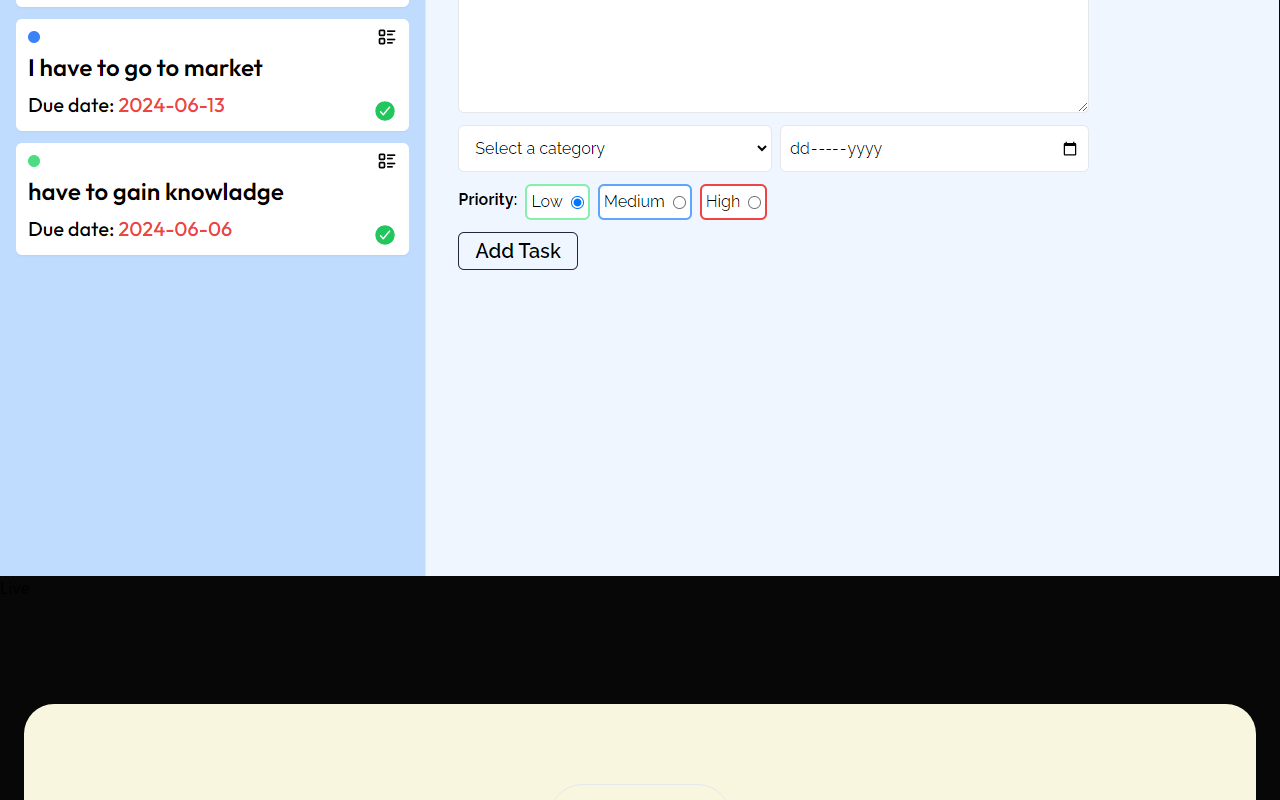
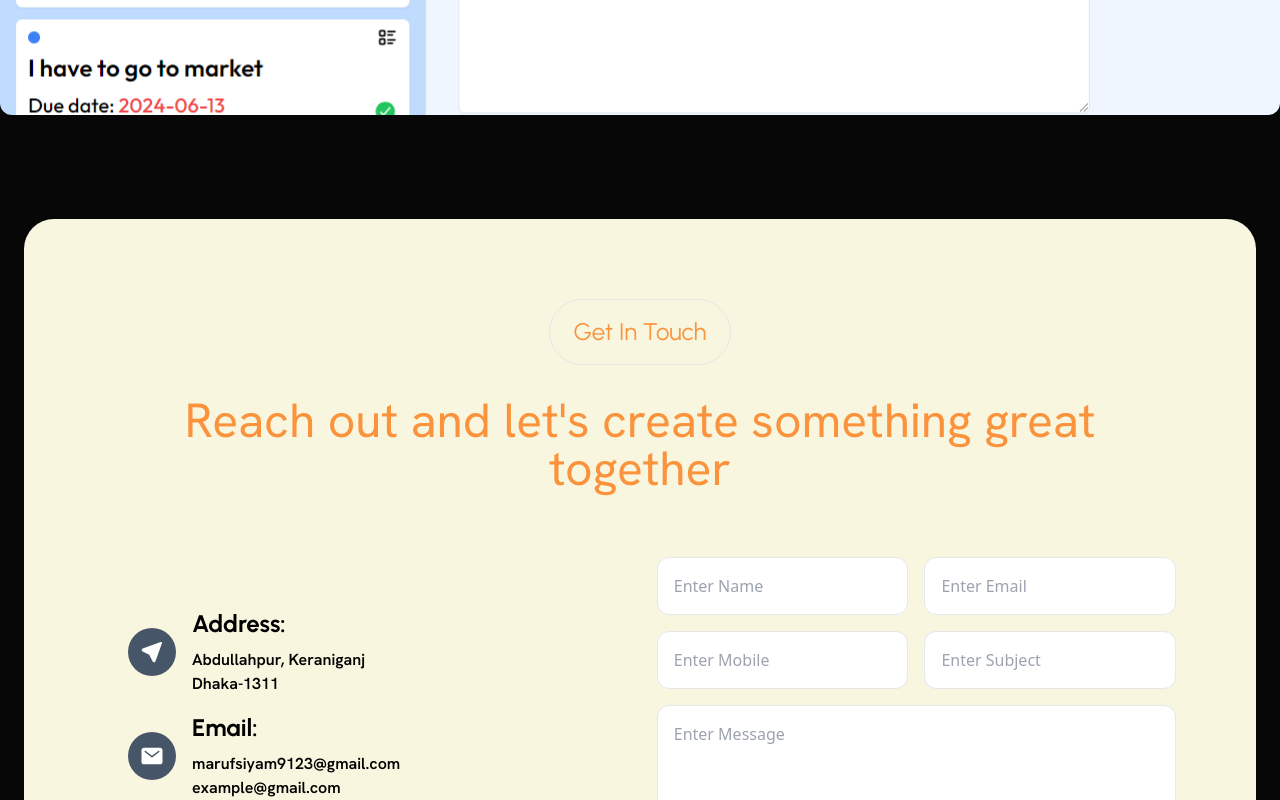
Before and after one commit to marufsiyam91/MarufSiyam, a React (Vite) app: page / in a window 1280 px wide. Shown: the part 3239-4039 px from the top of the page. Built offline with nearby package versions, Linux system fonts and the light colour scheme; a web font is replaced by a local one.

Commit message:
project card designed

```diff
--- a/src/Components/Project.jsx
+++ b/src/Components/Project.jsx
@@ -6,10 +6,16 @@ const Project = ({image, title, liveLink, gitLink}) => {
     // const navigate = useNavigate()
 
   return (
-    <div>
-        <img src={image} alt="" />
-        {/* <button onClick={() => navigate(liveLink)}>Live</button> */}
-        <a href={liveLink}>Live</a>
+    <div className="w-full h-[450px] overflow-hidden relative rounded-xl group">
+          <img className="relative top-0 left-0 w-full h-auto transition-transform duration-1000 ease-in-out transform group-hover:-translate-y-[calc(100%-450px)]" src={image} alt="" />
+          <div className="absolute flex w-full h-[450px] top-0 left-0 bg-orange-400 bg-opacity-60 opacity-0 transition-opacity duration-150 delay-1000 group-hover:flex items-center justify-center gap-4 group-hover:opacity-100">
+            <button className=" hover:scale-[1.1] transition duration-300 bg-slate-50 hover:text-orange-500 text-lg font-semibold px-4 py-2 rounded-xl font-urbanist">
+              <a href={liveLink} target="_blank">Live View</a>
+            </button>
+            <button className=" hover:scale-[1.1] transition duration-300 bg-slate-50 hover:text-orange-500 text-lg font-semibold px-4 py-2 rounded-xl font-urbanist">
+              <a href={gitLink} target="_blank">Client Code</a>
+            </button>
+          </div>
     </div>
   )
 }
```
